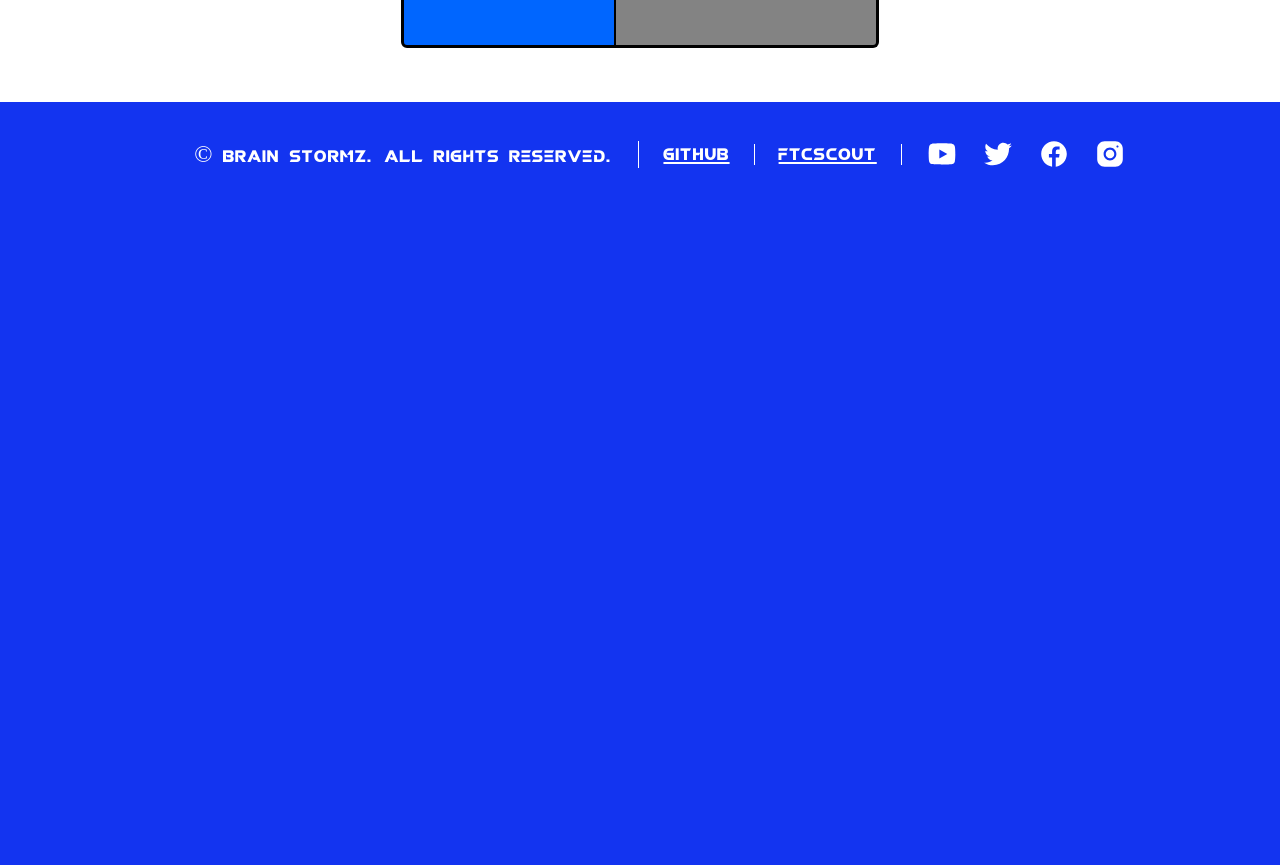
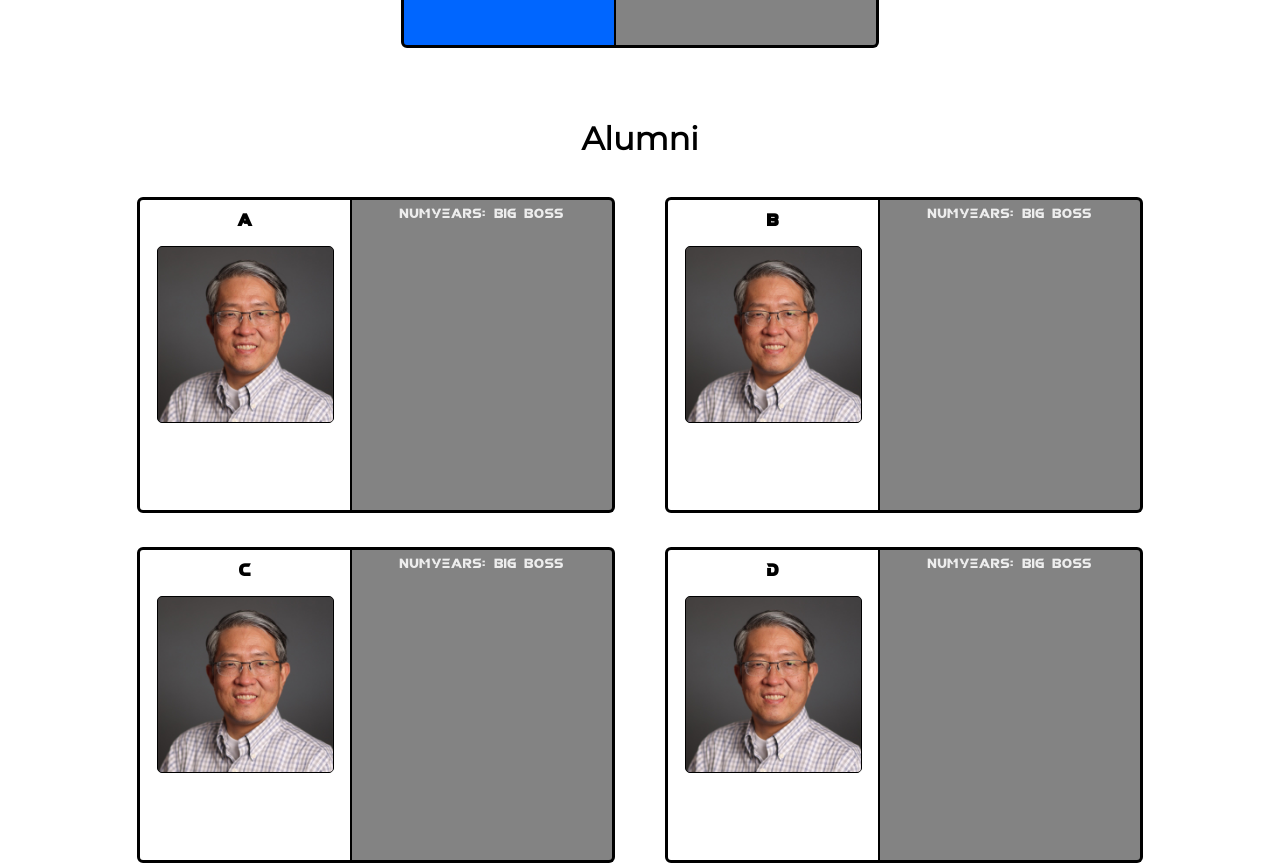
Before and after one commit to FTCTeam10298/Website-2, a React (Vite) app: page /team in a window 1280 px wide. Shown: the part 4520-5385 px from the top of the page. Before the commit the page ends 4726 px from the top, so only its background shows below. Built offline with nearby package versions, Linux system fonts and the light colour scheme.

Commit message:
Jacob Deserves Better!

```diff
--- a/src/components/team/team.css
+++ b/src/components/team/team.css
@@ -99,4 +99,18 @@
     .Big {
         background-color: rgb(217, 217, 217);
     }
+
+.BIG {
+    animation: rainbowChange 8s linear infinite;
+  }
 }
+@keyframes rainbowChange {
+    0% { background-color: red; }
+    14% { background-color: orange; }
+    28% { background-color: yellow; }
+    42% { background-color: green; }
+    56% { background-color: blue; }
+    70% { background-color: indigo; }
+    84% { background-color: violet; }
+    100% { background-color: red; }
+}
--- a/src/components/team/team.tsx
+++ b/src/components/team/team.tsx
@@ -154,7 +154,8 @@ const mentors = [
     },
     {
         name: "Jacob Newman",
-        role: "Software / Hardware",
+        role: "BIG BOSS / Software / Hardware",
+        aura: "MultiTalented",
         hobbies: "Robots",
         food: "Coca Cola",
         photo: "/team_assets/jacob.png"
@@ -188,6 +189,40 @@ const mentors = [
         food: "N/A",
         photo: "/team_assets/james.png"
     },
+]
+const alumni = [
+    {
+        name: "A",
+        numYears: "Big Boss",
+        photo: "/team_assets/sung.jpeg"
+    },
+    {
+        name: "B",
+        numYears: "Big Boss",
+        photo: "/team_assets/sung.jpeg"
+    },
+    {
+        name: "C",
+        numYears: "Big Boss",
+        photo: "/team_assets/sung.jpeg"
+    },
+    {
+        name: "D",
+        numYears: "Big Boss",
+        photo: "/team_assets/sung.jpeg"
+    },
+    {
+        name: "E",
+        numYears: "Big Boss",
+        photo: "/team_assets/sung.jpeg"
+    },
+    {
+        name: "F",
+        numYears: "Big Boss",
+        photo: "/team_assets/sung.jpeg"
+    },
+
+
 ]
 
 function Team() {
@@ -254,7 +289,31 @@ function Team() {
                     </div>
                 </div>
             ))}
+
             </div>
+            <h1>Alumni</h1>
+            <div className='team-list'>
+            {alumni.map((member) => (
+                <div key={member.name} className="team-card alumni">
+                    <div className="team-main-card">
+                        <h2 className='team-name'>
+                            {member.name}
+                        </h2>
+
+                        <div className='team-photo-frame'>
+                            <img src={member.photo}/>
+                        </div>
+                    </div>
+                    <div className='team-expand-card'>
+                        <div>
+                            numYears: {member.numYears}
+                        </div>
+
+                    </div>
+                </div>
+            ))}
+            </div>
+
         </div>
     )
 }
```
